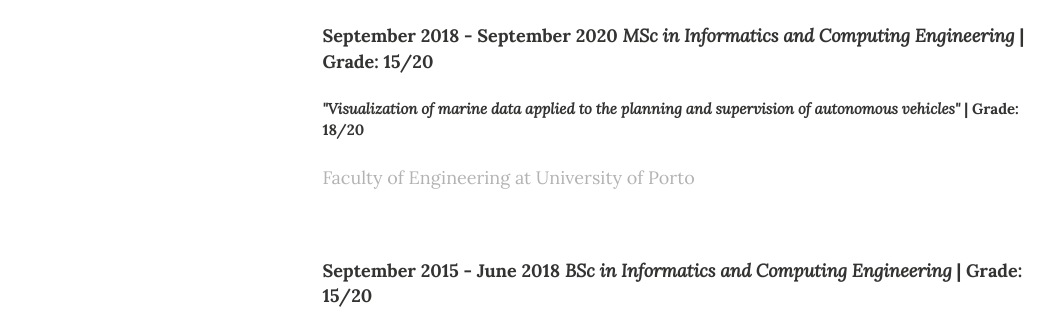
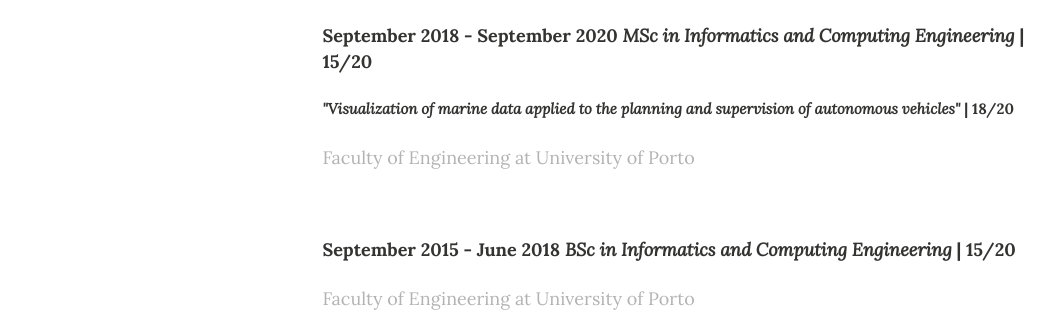
Before and after one commit to anaezes/anaezes.github.io, a plain HTML site: page index.html in a window 1280 px wide. Shown: the part 830-1159 px from the top of the page, without its empty margins (161-1216 px from the left). Drawn offline with nearby package versions, Linux system fonts and the light colour scheme; a web font is replaced by a local one.

Commit message:
Update index.html

```diff
--- a/index.html
+++ b/index.html
@@ -45,11 +45,11 @@
       </section>
       <section>
         <h1>Education</h1>
-            <h4>September 2018 - September 2020 <em>MSc in Informatics and Computing Engineering</em> | Grade: 15/20</h4>
-            <h5><em>"Visualization of marine data applied to the planning and supervision of autonomous vehicles" </em> | Grade: 18/20</h5>
+            <h4>September 2018 - September 2020 <em>MSc in Informatics and Computing Engineering</em> | 15/20 </h4>
+            <h5><em>"Visualization of marine data applied to the planning and supervision of autonomous vehicles" </em> | 18/20 </h5>
             <p>Faculty of Engineering at University of Porto  </p>
             <br>
-            <h4>September 2015 -  June 2018 <em> BSc in Informatics and Computing Engineering</em> | Grade: 15/20 </h4>
+            <h4>September 2015 - June 2018 <em> BSc in Informatics and Computing Engineering</em> | 15/20 </h4>
             <p>Faculty of Engineering at University of Porto  </p>
           </section>
       <section>
```
